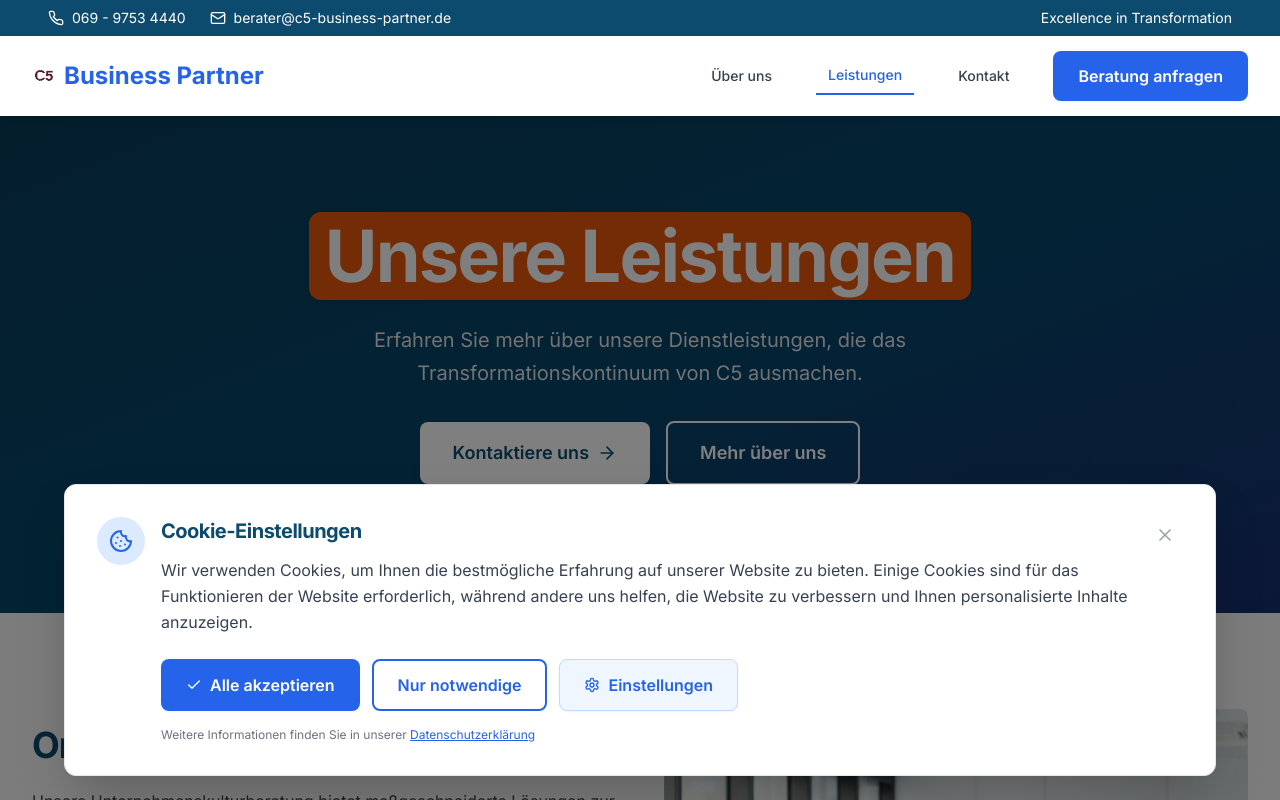
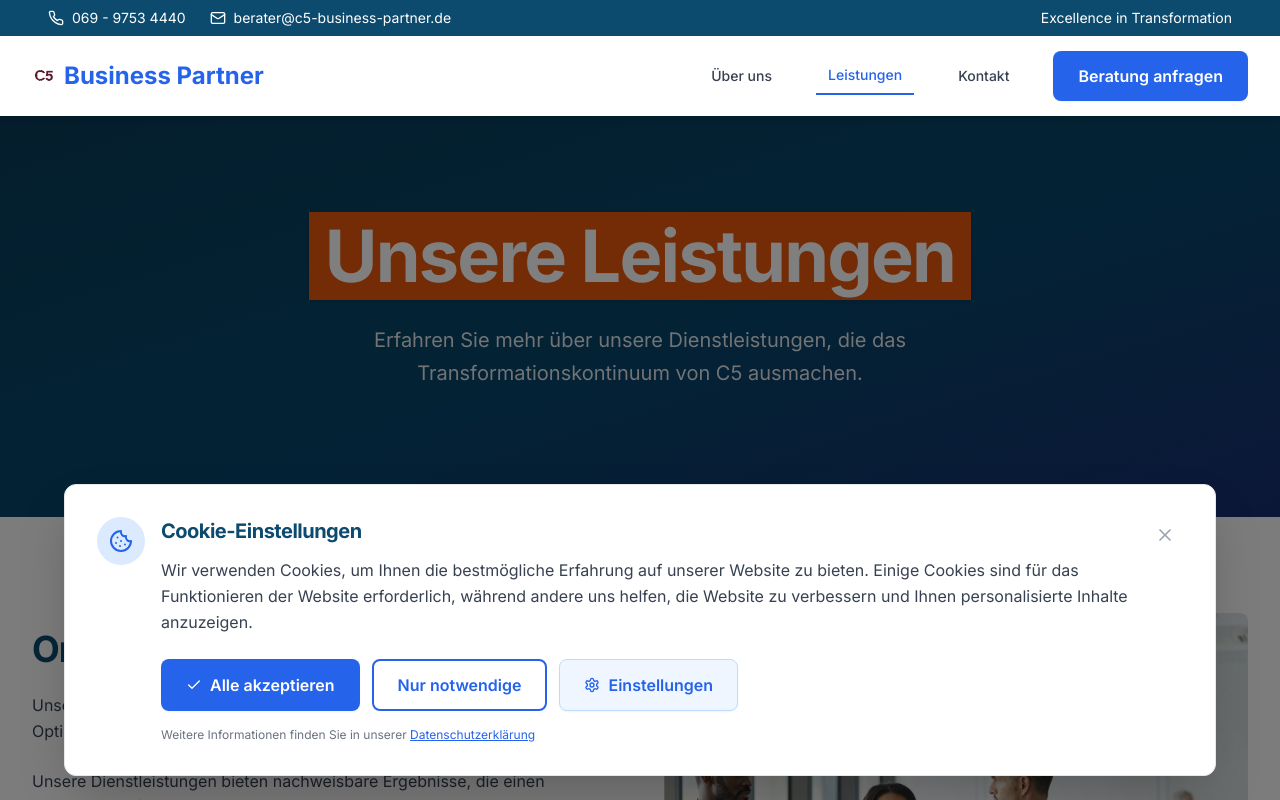
Before and after one commit to alexodexo/Mario, a Next.js app: page /transformationskontinuum/leistungen in a window 1280 px wide. Shown: the top 800 px of the page. Built offline with nearby package versions, Linux system fonts and the light colour scheme.

Commit message:
ausbildung

```diff
--- a/src/components/common/CTASection.js
+++ b/src/components/common/CTASection.js
@@ -16,7 +16,7 @@ export default function CTASection({
 
   const content = {
     transformation: {
-      title: 'Transformation beginnt mit einem Gespräch',
+      title: 'Ihre Transformation beginnt jetzt',
       subtitle: 'Lassen Sie uns gemeinsam Ihre Herausforderungen analysieren und nachhaltige Lösungen entwickeln.',
       primaryCTA: {
         text: 'Beratung anfragen',
@@ -59,7 +59,7 @@ export default function CTASection({
 
       <div className="container-width section-padding relative">
         <div className="text-center max-w-4xl mx-auto">
-          <h2 className="text-3xl sm:text-4xl lg:text-5xl font-bold mb-6 text-white">
+          <h2 className="text-3xl sm:text-4xl lg:text-5xl font-bold mb-6  text-white">
             {currentContent.title}
           </h2>
           <p className="text-lg sm:text-xl text-gray-200 mb-8 max-w-3xl mx-auto">
--- a/src/components/common/Hero.js
+++ b/src/components/common/Hero.js
@@ -40,7 +40,7 @@ export default function Hero({
         <div className="max-w-4xl mx-auto text-center">
           {/* Main Title */}
           {title && (
-            <h1 className="hero-text mb-6 rounded-xl animate-fade-in text-5xl sm:text-6xl lg:text-7xl font-bold drop-shadow bg-orange-600 text-white px-4 py-2 inline-block">
+            <h1 className="hero-text mb-6 animate-fade-in text-5xl sm:text-6xl lg:text-7xl font-bold drop-shadow bg-orange-600 text-white px-4 py-2 inline-block">
               {title}
             </h1>
           )}
--- a/src/pages/index.js
+++ b/src/pages/index.js
@@ -87,7 +87,7 @@ export default function HomePage() {
         <div className="container mx-auto px-4 py-16 relative z-10">
           <div className="max-w-4xl mx-auto text-center">
             <div className="mb-8">
-    <h1 className="text-5xl sm:text-6xl lg:text-7xl font-bold rounded-xl mb-6 drop-shadow bg-orange-600 text-white px-4 py-2 inline-block">
+              <h1 className="text-5xl sm:text-6xl lg:text-7xl font-bold mb-6 drop-shadow bg-orange-600 text-white px-4 py-2 inline-block">
                 Transformationskontinuum
               </h1>
               <p className="text-2xl sm:text-3xl text-blue-200 font-semibold mb-8 drop-shadow-md">
@@ -98,8 +98,6 @@ export default function HomePage() {
                 auf drei Ebenen der Organisation.
               </p>
             </div>
-
-
           </div>
         </div>
       </section>
@@ -360,7 +358,7 @@ export default function HomePage() {
         {/* Contact Section */}
         <div className=" border-white/20 pt-16">
           <div className="text-center max-w-4xl mx-auto">
-              <h2 className="text-5xl font-bold mb-6 drop-shadow rounded-xl bg-orange-600 text-white px-4 py-2 inline-block">
+            <h2 className="text-5xl font-bold mb-6 drop-shadow  bg-orange-600 text-white px-4 py-2 inline-block">
               Lassen Sie uns sprechen
             </h2>
             <p className="text-xl text-blue-100 mb-12 leading-relaxed">
--- a/src/pages/transformationskontinuum/kontakt.js
+++ b/src/pages/transformationskontinuum/kontakt.js
@@ -108,7 +108,7 @@ export default function TransformationContact() {
         <div className="container mx-auto px-4 py-16 relative z-10">
           <div className="max-w-4xl mx-auto text-center">
             <div className="mb-8">
-              <h1 className="text-5xl sm:text-6xl lg:text-7xl font-bold mb-6 drop-shadow bg-orange-600 text-white px-4 py-2 inline-block">
+              <h1 className="text-5xl sm:text-6xl lg:text-7xl font-bold mb-6 drop-shadow rounded-xl bg-orange-600 text-white px-4 py-2 inline-block">
                 Kontakt aufnehmen
               </h1>
               <p className="text-2xl sm:text-3xl text-blue-200 font-semibold mb-8 drop-shadow-md">
--- a/src/pages/transformationskontinuum/leistungen.js
+++ b/src/pages/transformationskontinuum/leistungen.js
@@ -11,14 +11,8 @@ export default function TransformationServices() {
       <Hero
         title="Unsere Leistungen"
         description="Erfahren Sie mehr über unsere Dienstleistungen, die das Transformationskontinuum von C5 ausmachen."
-        primaryCTA={{
-          text: 'Kontaktiere uns',
-          href: '/transformationskontinuum/kontakt'
-        }}
-        secondaryCTA={{
-          text: 'Mehr über uns',
-          href: '/transformationskontinuum/ueber-uns'
-        }}
+
+
       />
 
 
```
Lines whose indentation alone changed are shown as unchanged.
